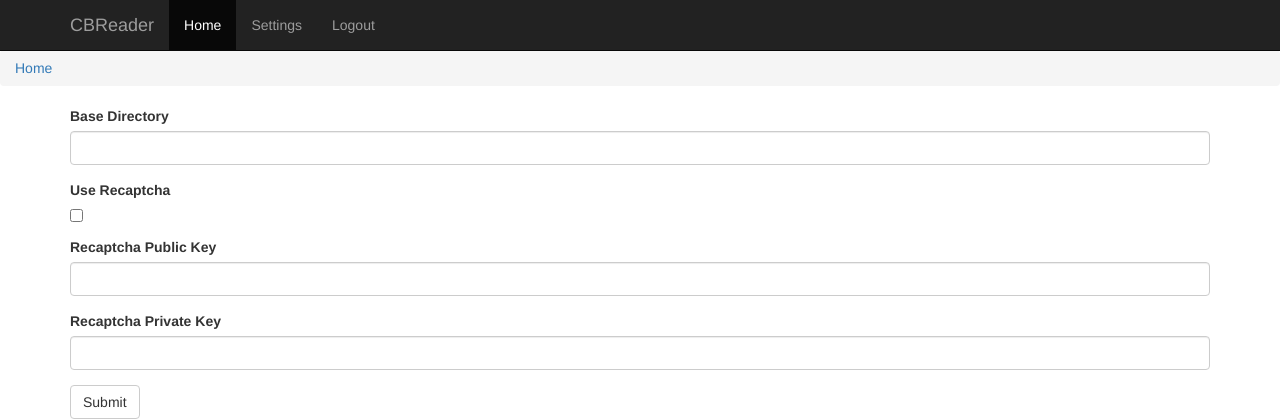
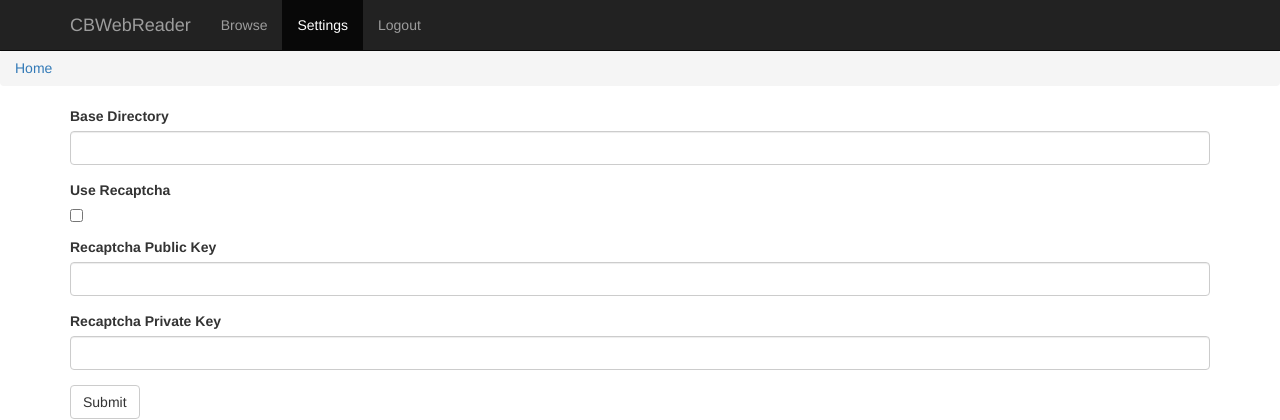
Before and after one commit to ajurna/cbwebreader, a Django app: page /comic/settings/ in a window 1280 px wide. Shown: the top 420 px of the page. Run offline with Django 3.2, Linux system fonts and the light colour scheme; the visitor is signed in with stand-in values (Sample User, id 1); data comes from the database, SQL or seed files in the repository; parts of the project's set-up code (start-up, migrations or seed data) failed here and were passed over; some libraries are stand-ins or nearby versions.

Commit message:
Made menu dynamic.

```diff
--- a/comic/templates/base.html
+++ b/comic/templates/base.html
@@ -36,15 +36,13 @@
             <span class="icon-bar"></span>
             <span class="icon-bar"></span>
           </button>
-          <a class="navbar-brand" href="/comic/">CBReader</a>
+          <a class="navbar-brand" href="/comic/">CBWebReader</a>
         </div>
         <div id="navbar" class="collapse navbar-collapse">
           <ul class="nav navbar-nav">
-              {% block navbar %}
-            <li class="active"><a href="/comic/">Home</a></li>
-            <li><a href="settings/">Settings</a></li>
-            <li><a href="/logout/">Logout</a></li>
-              {% endblock %}
+            {% for page, link in menu.menu_items.items %}
+              <li{% if menu.current_page = page %} class="active"{% endif %}><a href="{{ link }}">{{ page }}</a></li>
+            {% endfor %}
           </ul>
         </div><!--/.nav-collapse -->
       </div>
--- a/comic/util.py
+++ b/comic/util.py
@@ -1,8 +1,17 @@
 from django.utils.http import urlsafe_base64_encode
 
 from os import path
+from collections import OrderedDict
 import os
 
+
+class Menu:
+    def __init__(self, page=''):
+        self.menu_items = OrderedDict()
+        self.menu_items['Browse'] = '/comic/'
+        self.menu_items['Settings'] = '/comic/settings/'
+        self.menu_items['Logout'] = '/logout/'
+        self.current_page = page
 
 class Breadcrumb:
     def __init__(self):
@@ -14,7 +23,6 @@ class Breadcrumb:
 
     def __unicode__(self):
         return self.name
-
 
 def generate_breadcrumbs(comic_path):
     output = [Breadcrumb()]
@@ -32,7 +40,6 @@ def generate_breadcrumbs(comic_path):
         output.append(bc)
     return output
 
-
 def get_ordered_dir_list(folder):
     directories = []
     files = []
--- a/comic/views.py
+++ b/comic/views.py
@@ -7,7 +7,7 @@ from django.contrib.auth.decorators import login_required
 from comic.models import Setting, ComicBook, ComicStatus
 from util import generate_breadcrumbs
 from forms import SettingsForm
-
+from util import Menu
 from os import path
 
 @login_required
@@ -25,6 +25,7 @@ def comic_list(request, comic_path=''):
     context = RequestContext(request, {
         'file_list': files,
         'breadcrumbs': breadcrumbs,
+        'menu': Menu('Browse'),
     })
     return render(request, 'comic/comic_list.html', context)
 
@@ -58,6 +59,7 @@ def settings_page(request):
     context = RequestContext(request, {
         'error_message': error_message,
         'form': form,
+        'menu': Menu('Settings')
     })
     return render(request, 'comic/settings_page.html', context)
 
@@ -82,6 +84,7 @@ def read_comic(request, comic_path, page):
         'orig_file_name': book.page_name(page),
         'nav': book.nav(comic_path, page),
         'breadcrumbs': breadcrumbs,
+        'menu': Menu()
     })
     return render(request, 'comic/read_comic.html', context)
 
```
